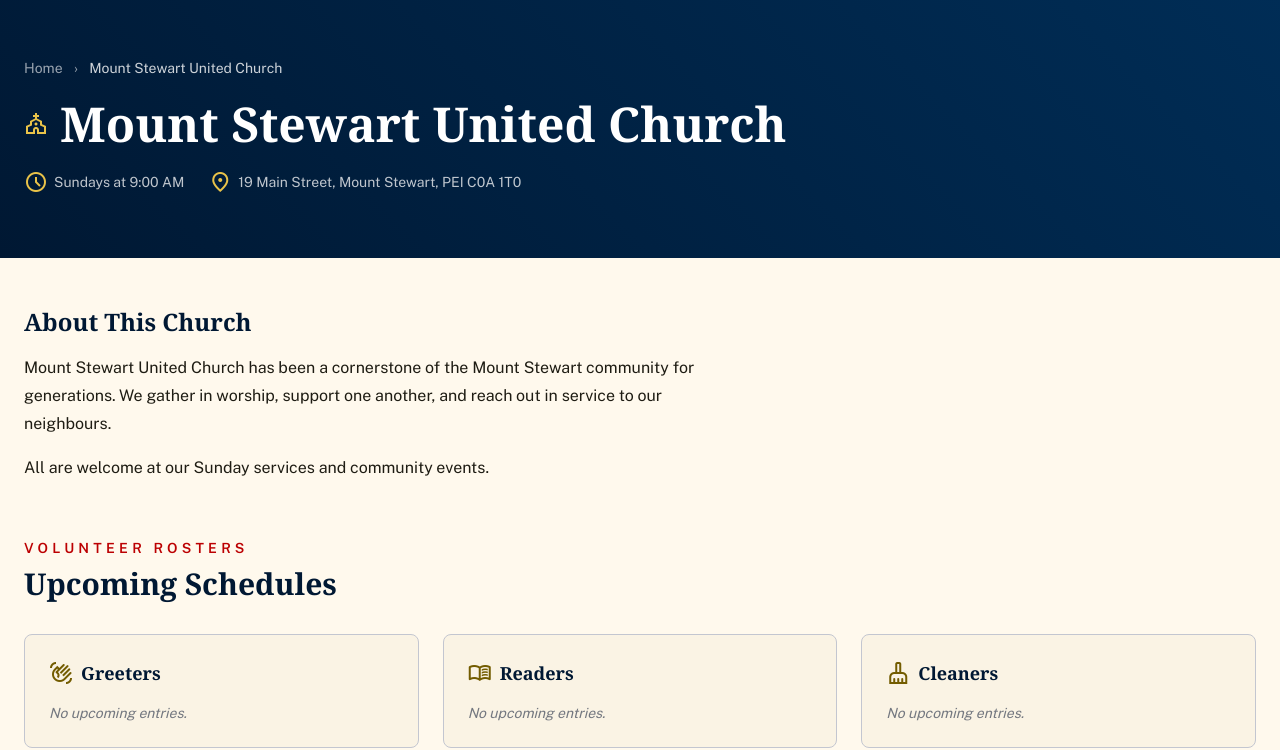
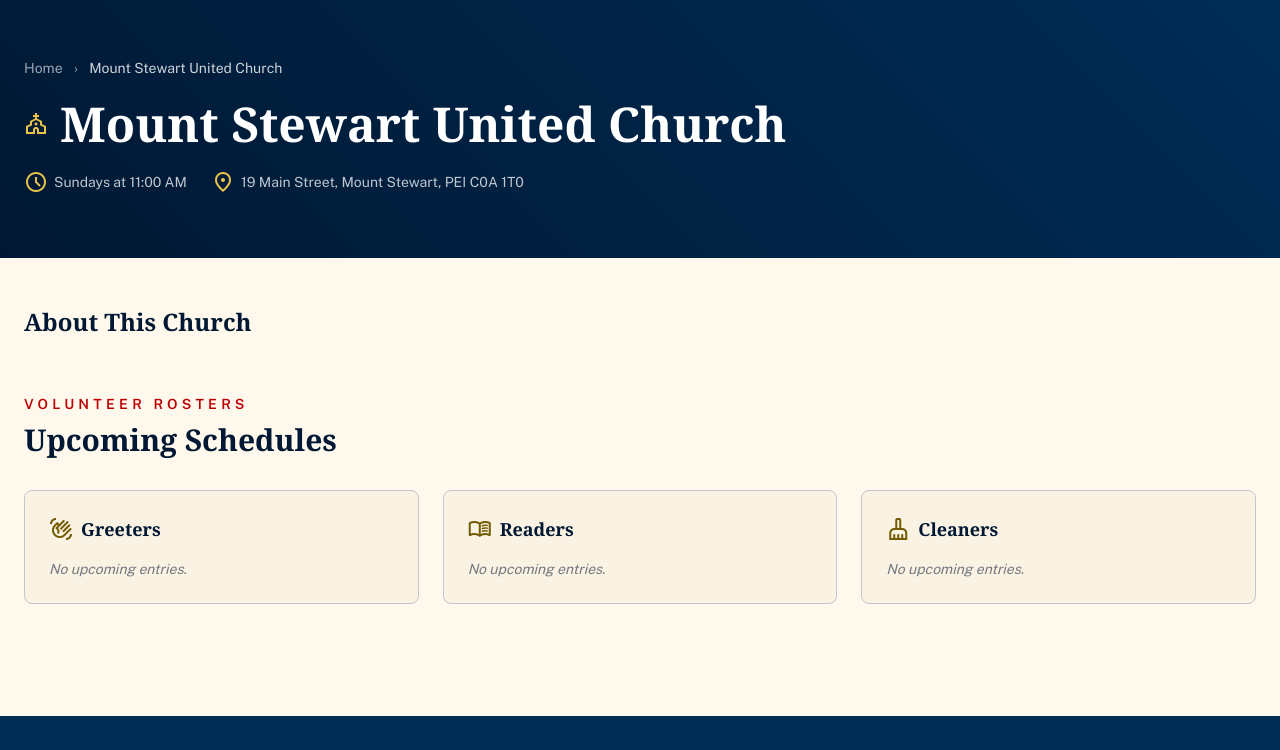
Before and after one commit to ourchurchhome/ourchurchhome.ca, an Astro site: page /churches/mount-stewart in a window 1280 px wide. Shown: the part 78-828 px from the top of the page. Built offline with nearby package versions, Linux system fonts and the light colour scheme; Astro itself is replaced by a stand-in of ours.

Commit message:
Update content from CMS
Co-authored-by: Chris D. Macrae <hello@chrisdmacrae.com>

```diff
--- a/src/content/churches/mount-stewart.md
+++ b/src/content/churches/mount-stewart.md
@@ -1,10 +1,6 @@
 ---
 address: 19 Main Street, Mount Stewart, PEI C0A 1T0
 description: A faithful community rooted in the Mount Stewart area of Prince Edward Island.
-serviceTime: Sundays at 9:00 AM
+serviceTime: Sundays at 11:00 AM
 title: Mount Stewart United Church
 ---
-
-Mount Stewart United Church has been a cornerstone of the Mount Stewart community for generations. We gather in worship, support one another, and reach out in service to our neighbours.
-
-All are welcome at our Sunday services and community events.
```
